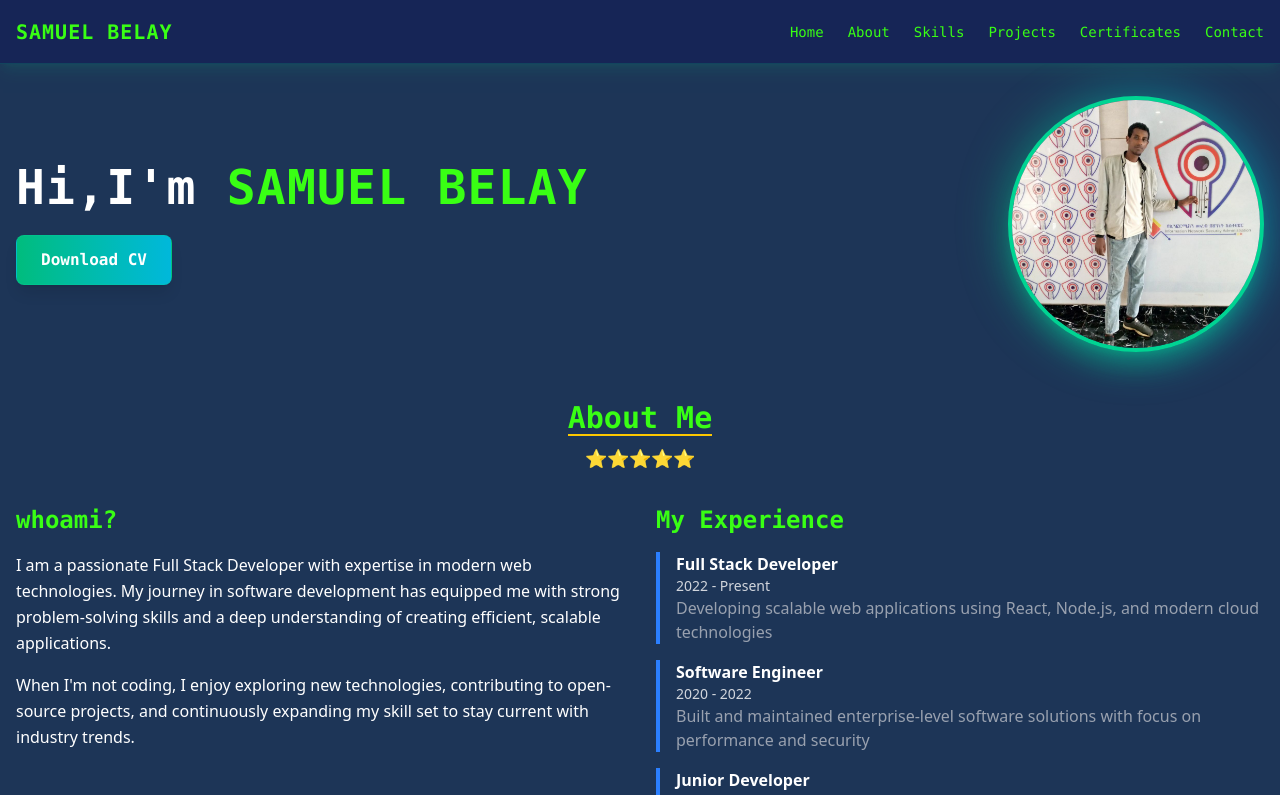
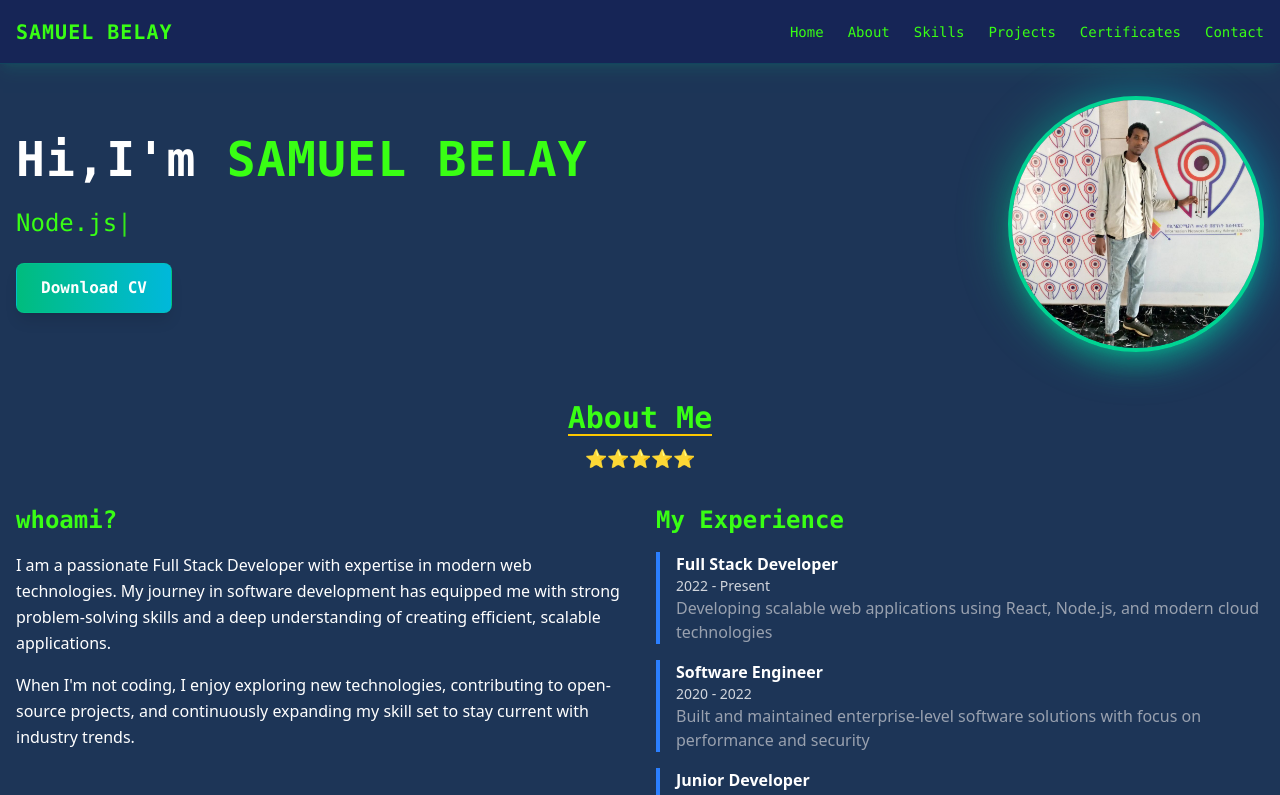
Before and after one commit to Anonimize4/mini-project-, a React (Vite) app: page / in a window 1280 px wide. Shown: the top 795 px of the page. Built offline with nearby package versions, Linux system fonts and the light colour scheme.

Commit message:
styles updated

```diff
--- a/src/components/HomeSection.tsx
+++ b/src/components/HomeSection.tsx
@@ -59,6 +59,16 @@ const HomeSection = () => {
             <span style={{ color: '#39FF14' }}>{"SAMUEL BELAY"}</span>
           </motion.h1>
 
+          <motion.p
+            initial={{ opacity: 0, y: -20 }}
+            animate={{ opacity: 1, y: 0 }}
+            transition={{ duration: 0.8, delay: 0.4 }}
+            className="text-xl md:text-2xl font-mono mb-6"
+            style={{ color: '#39FF14' }}
+          >
+            {currentSkill}<span className="animate-pulse">|</span>
+          </motion.p>
+
           <motion.a
             initial={{ opacity: 0, y: -20 }}
             animate={{ opacity: 1, y: 0 }}
```
